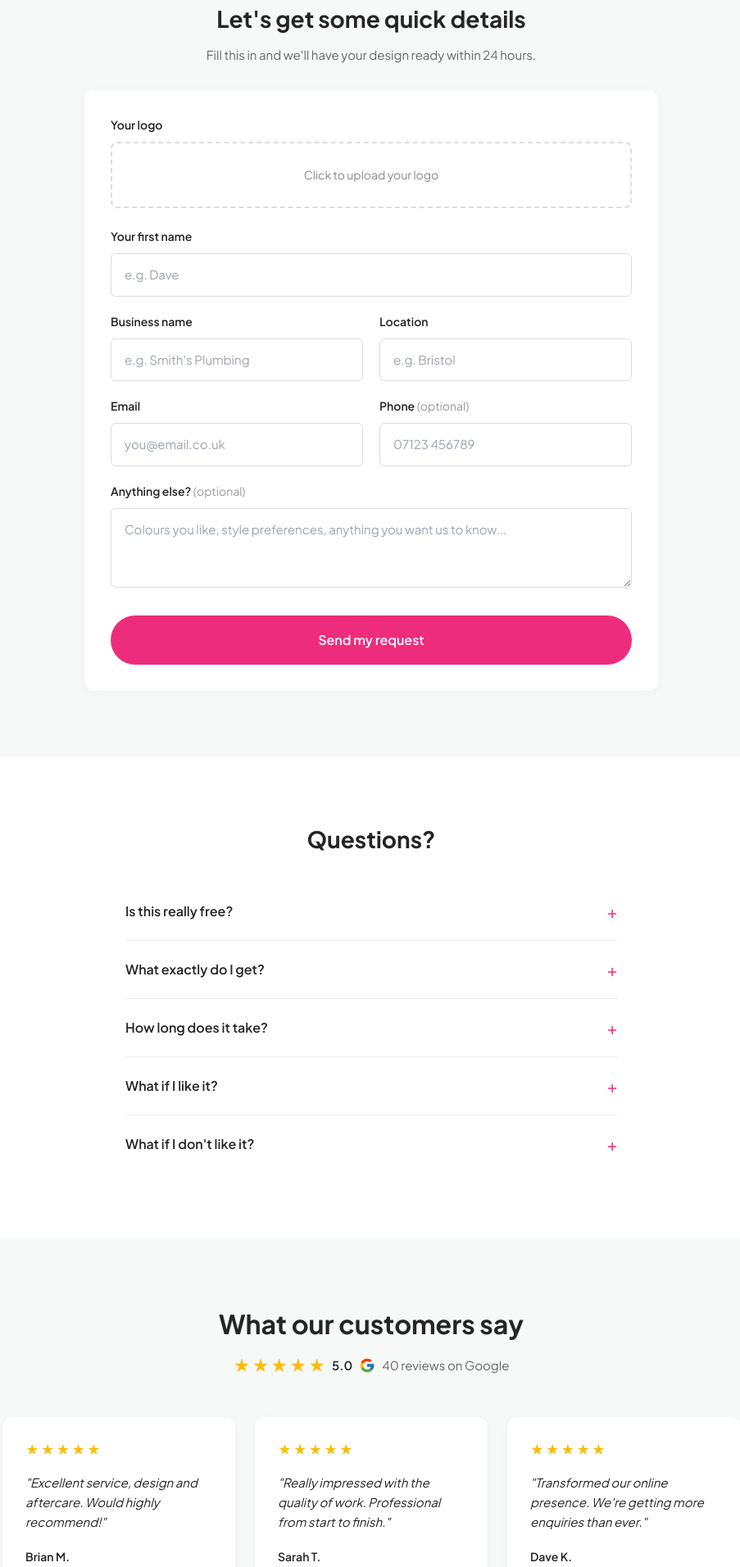
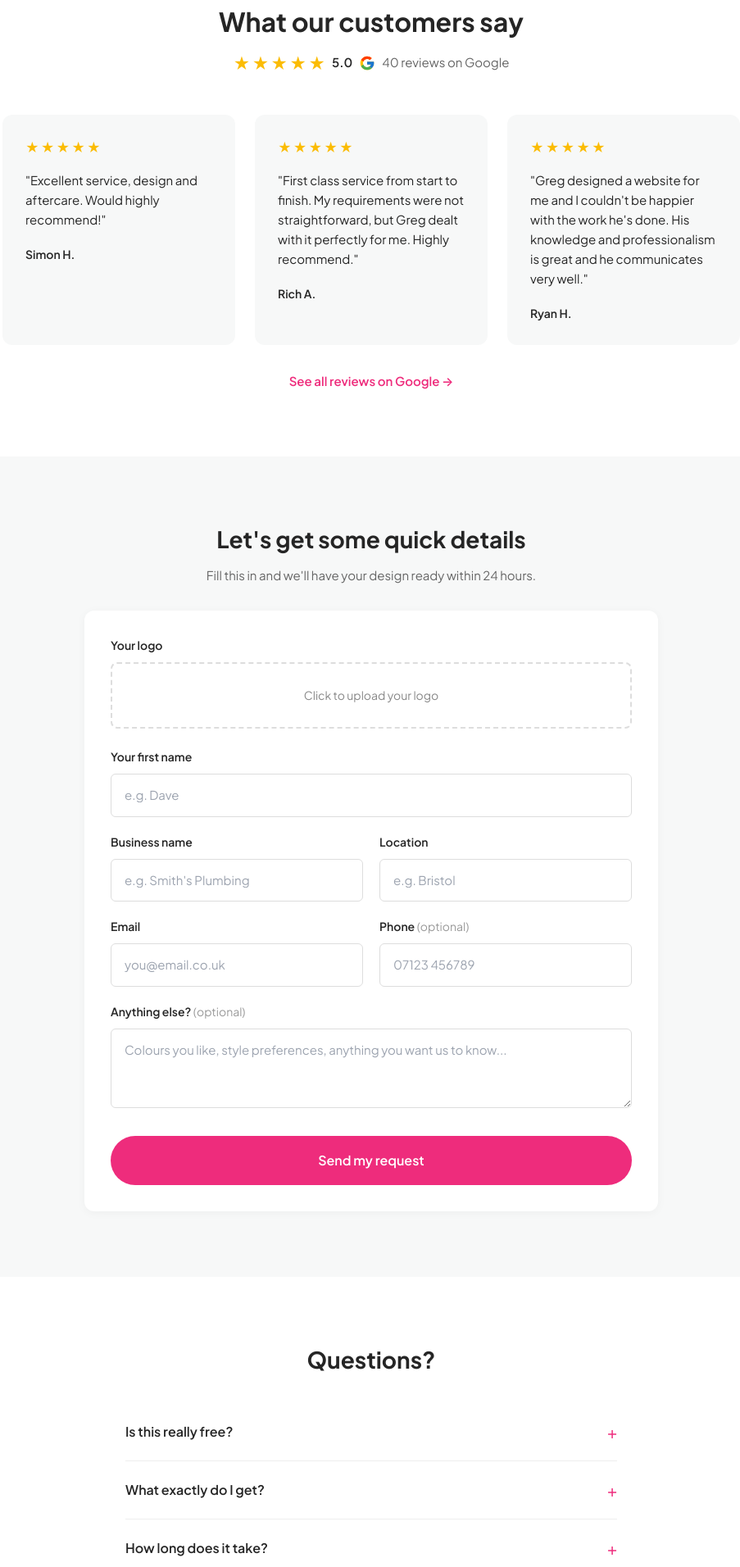
Before and after one commit to gerg2414/360creation, a Next.js app: page / in a window 1280 px wide. Shown: the part 880-2792 px from the top of the page at 82% size, without its empty margins (187-1090 px from the left). Built offline with nearby package versions, Linux system fonts and the light colour scheme.

Commit message:
Update reviews section with real reviews

```diff
--- a/app/page.jsx
+++ b/app/page.jsx
@@ -636,6 +636,107 @@ const PlumberMockupPage = () => {
         />
       )}
 
+      {/* Reviews Section */}
+      <section style={{
+        padding: '80px 24px',
+        backgroundColor: '#ffffff'
+      }}>
+        <div style={{ maxWidth: '900px', margin: '0 auto' }}>
+          <div style={{ textAlign: 'center', marginBottom: '48px' }}>
+            <h2 style={{
+              color: '#252525',
+              fontSize: '32px',
+              fontWeight: '700',
+              marginBottom: '12px'
+            }}>
+              What our customers say
+            </h2>
+            <div style={{
+              display: 'flex',
+              alignItems: 'center',
+              justifyContent: 'center',
+              gap: '8px'
+            }}>
+              <div style={{ display: 'flex', gap: '2px' }}>
+                {[1, 2, 3, 4, 5].map(i => (
+                  <span key={i} style={{ color: '#FBBC04', fontSize: '20px' }}>★</span>
+                ))}
+              </div>
+              <span style={{ color: '#252525', fontSize: '15px', fontWeight: '600' }}>5.0</span>
+              <svg xmlns="http://www.w3.org/2000/svg" viewBox="0 0 48 48" style={{ width: '20px', height: '20px' }}>
+                <path fill="#FFC107" d="M43.611,20.083H42V20H24v8h11.303c-1.649,4.657-6.08,8-11.303,8c-6.627,0-12-5.373-12-12c0-6.627,5.373-12,12-12c3.059,0,5.842,1.154,7.961,3.039l5.657-5.657C34.046,6.053,29.268,4,24,4C12.955,4,4,12.955,4,24c0,11.045,8.955,20,20,20c11.045,0,20-8.955,20-20C44,22.659,43.862,21.35,43.611,20.083z" />
+                <path fill="#FF3D00" d="M6.306,14.691l6.571,4.819C14.655,15.108,18.961,12,24,12c3.059,0,5.842,1.154,7.961,3.039l5.657-5.657C34.046,6.053,29.268,4,24,4C16.318,4,9.656,8.337,6.306,14.691z" />
+                <path fill="#4CAF50" d="M24,44c5.166,0,9.86-1.977,13.409-5.192l-6.19-5.238C29.211,35.091,26.715,36,24,36c-5.202,0-9.619-3.317-11.283-7.946l-6.522,5.025C9.505,39.556,16.227,44,24,44z" />
+                <path fill="#1976D2" d="M43.611,20.083H42V20H24v8h11.303c-0.792,2.237-2.231,4.166-4.087,5.571c0.001-0.001,0.002-0.001,0.003-0.002l6.19,5.238C36.971,39.205,44,34,44,24C44,22.659,43.862,21.35,43.611,20.083z" />
+              </svg>
+              <span style={{ color: '#666', fontSize: '15px' }}>40 reviews on Google</span>
+            </div>
+          </div>
+
+          <div style={{
+            display: 'grid',
+            gridTemplateColumns: 'repeat(auto-fit, minmax(280px, 1fr))',
+            gap: '24px',
+            marginBottom: '32px'
+          }}>
+            {[
+              {
+                name: 'Simon H.',
+                text: 'Excellent service, design and aftercare. Would highly recommend!',
+              },
+              {
+                name: 'Rich A.',
+                text: "First class service from start to finish. My requirements were not straightforward, but Greg dealt with it perfectly for me. Highly recommend.",
+              },
+              {
+                name: 'Ryan H.',
+                text: "Greg designed a website for me and I couldn't be happier with the work he's done. His knowledge and professionalism is great and he communicates very well.",
+              }
+            ].map((review, index) => (
+              <div
+                key={index}
+                style={{
+                  backgroundColor: '#f7f8f8',
+                  borderRadius: '12px',
+                  padding: '28px',
+                }}
+              >
+                <div style={{ display: 'flex', gap: '2px', marginBottom: '16px' }}>
+                  {[1, 2, 3, 4, 5].map(i => (
+                    <span key={i} style={{ color: '#FBBC04', fontSize: '16px' }}>★</span>
+                  ))}
+                </div>
+                <p style={{
+                  color: '#252525',
+                  fontSize: '15px',
+                  lineHeight: '1.6',
+                  marginBottom: '20px',
+                }}>
+                  "{review.text}"
+                </p>
+                <div style={{ color: '#252525', fontSize: '14px', fontWeight: '600' }}>{review.name}</div>
+              </div>
+            ))}
+          </div>
+
+          <div style={{ textAlign: 'center' }}>
+            <a
+              href="https://www.google.com/search?q=360+creation+monmouth"
+              target="_blank"
+              rel="noopener noreferrer"
+              style={{
+                color: '#EE2C7C',
+                fontSize: '15px',
+                fontWeight: '600',
+                textDecoration: 'none'
+              }}
+            >
+              See all reviews on Google →
+            </a>
+          </div>
+        </div>
+      </section>
+
       {/* Form */}
       <section id="form" style={{
         padding: '80px 24px',
@@ -1022,98 +1123,6 @@ const PlumberMockupPage = () => {
         </div>
       </section>
 
-      {/* Reviews Section */}
-      <section style={{
-        padding: '80px 24px',
-        backgroundColor: '#f7f8f8'
-      }}>
-        <div style={{ maxWidth: '900px', margin: '0 auto' }}>
-          <div style={{ textAlign: 'center', marginBottom: '48px' }}>
-            <h2 style={{
-              color: '#252525',
-              fontSize: '32px',
-              fontWeight: '700',
-              marginBottom: '12px'
-            }}>
-              What our customers say
-            </h2>
-            <div style={{
-              display: 'flex',
-              alignItems: 'center',
-              justifyContent: 'center',
-              gap: '8px'
-            }}>
-              <div style={{ display: 'flex', gap: '2px' }}>
-                {[1, 2, 3, 4, 5].map(i => (
-                  <span key={i} style={{ color: '#FBBC04', fontSize: '20px' }}>★</span>
-                ))}
-              </div>
-              <span style={{ color: '#252525', fontSize: '15px', fontWeight: '600' }}>5.0</span>
-              <svg xmlns="http://www.w3.org/2000/svg" viewBox="0 0 48 48" style={{ width: '20px', height: '20px' }}>
-                <path fill="#FFC107" d="M43.611,20.083H42V20H24v8h11.303c-1.649,4.657-6.08,8-11.303,8c-6.627,0-12-5.373-12-12c0-6.627,5.373-12,12-12c3.059,0,5.842,1.154,7.961,3.039l5.657-5.657C34.046,6.053,29.268,4,24,4C12.955,4,4,12.955,4,24c0,11.045,8.955,20,20,20c11.045,0,20-8.955,20-20C44,22.659,43.862,21.35,43.611,20.083z" />
-                <path fill="#FF3D00" d="M6.306,14.691l6.571,4.819C14.655,15.108,18.961,12,24,12c3.059,0,5.842,1.154,7.961,3.039l5.657-5.657C34.046,6.053,29.268,4,24,4C16.318,4,9.656,8.337,6.306,14.691z" />
-                <path fill="#4CAF50" d="M24,44c5.166,0,9.86-1.977,13.409-5.192l-6.19-5.238C29.211,35.091,26.715,36,24,36c-5.202,0-9.619-3.317-11.283-7.946l-6.522,5.025C9.505,39.556,16.227,44,24,44z" />
-                <path fill="#1976D2" d="M43.611,20.083H42V20H24v8h11.303c-0.792,2.237-2.231,4.166-4.087,5.571c0.001-0.001,0.002-0.001,0.003-0.002l6.19,5.238C36.971,39.205,44,34,44,24C44,22.659,43.862,21.35,43.611,20.083z" />
-              </svg>
-              <span style={{ color: '#666', fontSize: '15px' }}>40 reviews on Google</span>
-            </div>
-          </div>
-
-          <div style={{
-            display: 'grid',
-            gridTemplateColumns: 'repeat(auto-fit, minmax(280px, 1fr))',
-            gap: '24px'
-          }}>
-            {[
-              {
-                name: 'Brian M.',
-                location: 'Ross-on-Wye',
-                text: 'Excellent service, design and aftercare. Would highly recommend!',
-              },
-              {
-                name: 'Sarah T.',
-                location: 'Monmouth',
-                text: 'Really impressed with the quality of work. Professional from start to finish.',
-              },
-              {
-                name: 'Dave K.',
-                location: 'Hereford',
-                text: 'Transformed our online presence. We\'re getting more enquiries than ever.',
-              }
-            ].map((review, index) => (
-              <div
-                key={index}
-                style={{
-                  backgroundColor: 'white',
-                  borderRadius: '12px',
-                  padding: '28px',
-                  boxShadow: '0 2px 8px rgba(0,0,0,0.04)'
-                }}
-              >
-                <div style={{ display: 'flex', gap: '2px', marginBottom: '16px' }}>
-                  {[1, 2, 3, 4, 5].map(i => (
-                    <span key={i} style={{ color: '#FBBC04', fontSize: '16px' }}>★</span>
-                  ))}
-                </div>
-                <p style={{
-                  color: '#252525',
-                  fontSize: '15px',
-                  lineHeight: '1.6',
-                  marginBottom: '20px',
-                  fontStyle: 'italic'
-                }}>
-                  "{review.text}"
-                </p>
-                <div>
-                  <div style={{ color: '#252525', fontSize: '14px', fontWeight: '600' }}>{review.name}</div>
-                  <div style={{ color: '#888', fontSize: '13px' }}>{review.location}</div>
-                </div>
-              </div>
-            ))}
-          </div>
-        </div>
-      </section>
-
       {/* Footer */}
       <footer style={{
         padding: '24px',
```
